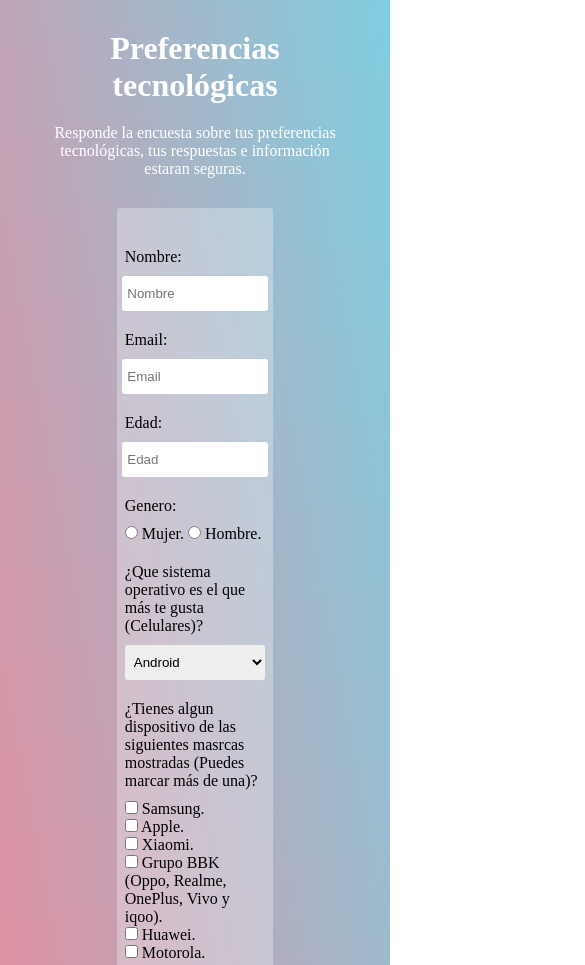
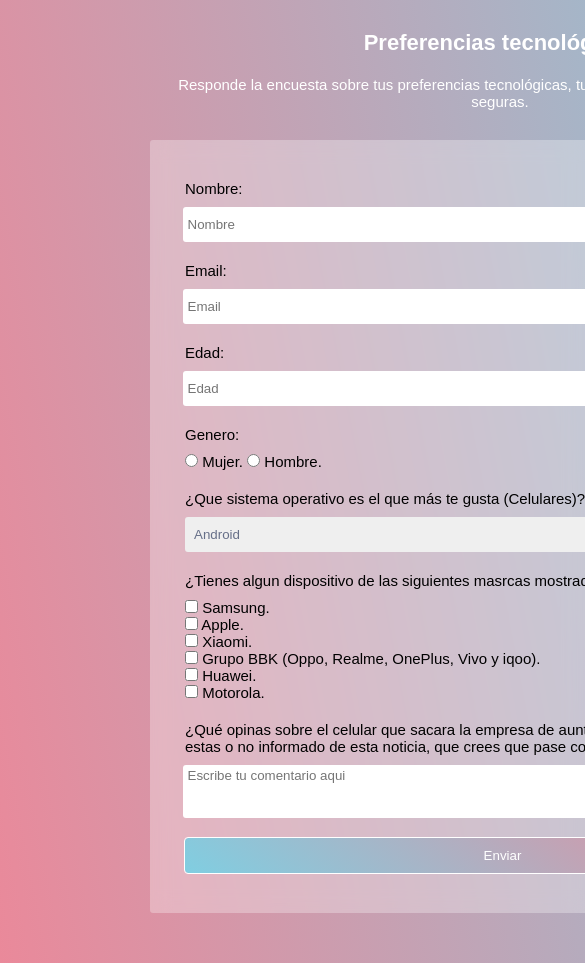
Before and after one commit to Fernando-Leon/EncuestaPag, a plain HTML site: page index.html in a window 390 px wide. Shown: the top 965 px of the page, 585 px wide, since content can reach past the window. Drawn offline with Linux system fonts and the light colour scheme.

Commit message:
Create style.css

```diff
--- a/style.css
+++ b/style.css
@@ -3,6 +3,7 @@
     margin: 0;
     border: none;
 	outline: none;
+    font-family: sans-serif;
     /*
     list-style: none;
 	text-decoration: none;
@@ -28,6 +29,7 @@
     padding-bottom: 30px;
     padding-bottom: 10px;
     color: #fff;
+    height: auto;
 }
 
 #description {
@@ -37,6 +39,8 @@
     padding-top: 10px;
     padding-bottom: 30px;
     color: #fff;
+    font-size: 16px;
+    height: auto;
 }
 
 #survey-form {
@@ -51,6 +55,7 @@
     flex-direction: column;
     border-radius: 3px;
     margin-bottom: 50px;
+    font-size: 16px;
 }
 
 input[type="text"], input[type="email"], input[type="number"], select, textarea, input[type="submit"], label, div{
@@ -62,6 +67,7 @@ input[type="text"], input[type="email"], input[type="number"], select, textarea,
 
 label {
     margin-bottom: 0px;
+    color: #000;
 }
 
 textarea {
@@ -69,18 +75,38 @@ textarea {
     min-width: 90%;
     min-height: 50px;
     max-height: 200px;
+    padding-top: 3px;
 }
 
 input[type="text"], input[type="email"], input[type="number"], select, textarea, input[type="submit"]{
     height: 35px;
     border-radius: 3px;
     padding-left: 5px;
+    color: #666F88;
 }
 
 input[type="submit"]{
     background: linear-gradient(36deg, #80CEE1, #EA899A);
     color: #fff;
+    outline: solid 1px #fff;
 }
+
+input[type="text"]:hover, input[type="email"]:hover, input[type="number"]:hover, textarea:hover, select:hover{
+    background: linear-gradient(36deg, #80CEE1, #EA899A);
+}
+
+input[type="text"]:focus, input[type="email"]:focus, input[type="number"]:focus, textarea:focus, select:focus{
+    animation-name: fade;
+    animation-duration: 3.5s;
+    animation-iteration-count: infinite;
+    color: #fff;
+    outline: solid 1px #fff;
+}
+
+input[type="checkbox"]{
+    padding-right: 5px;
+}
+
 
 @keyframes fade{
 0%{background: linear-gradient( 0grad, #80CEE1, #EA899A);}
@@ -185,3 +211,62 @@ input[type="submit"]{
 99%{background: linear-gradient(396grad, #80CEE1, #EA899A);}
 100%{background: linear-gradient(400grad, #80CEE1, #EA899A);}
 }
+
+
+
+/*Responsive dising*/
+
+
+@media (max-width: 578px){
+    #main {
+        width: 578px;
+    }
+    #title {
+        width: 60%;
+        font-size: 22px;
+    }
+    #survey-form {
+        width: 80%;
+        font-size: 15px;
+    }
+    #description {
+        width: 80%;
+        font-size: 15px;
+    }
+}
+
+@media (max-width: 800px){
+    #main {
+        width: 800px;
+    }
+    #title {
+        width: 50%;
+        font-size: 22px;
+    }
+    #survey-form {
+        width: 70%;
+        font-size: 15px;
+    }
+    #description {
+        width: 70%;
+        font-size: 15px;
+    }
+}
+
+@media (max-width: 1000px){
+    #main {
+        width: 1000px;
+    }
+    #title {
+        width: 50%;
+        font-size: 22px;
+    }
+    #survey-form {
+        width: 70%;
+        font-size: 15px;
+    }
+    #description {
+        width: 70%;
+        font-size: 15px;
+    }
+}
```
